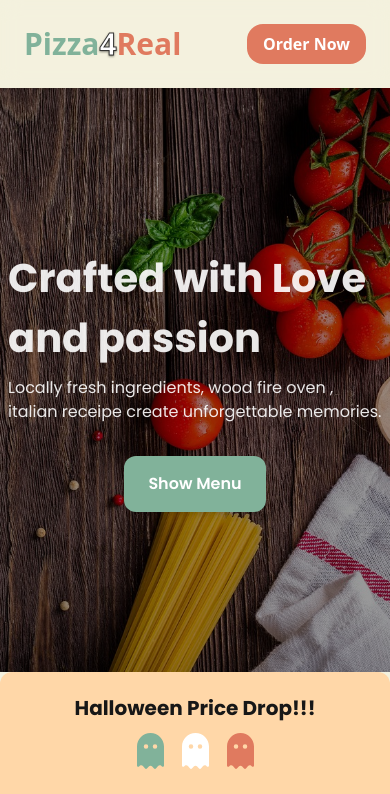
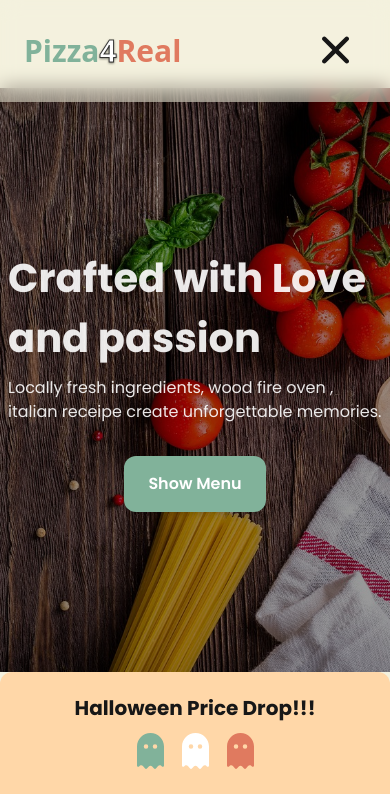
Before and after one commit to sabaudianin/pizza4real, a Next.js app: page / in a window 390 px wide. Shown: the top 794 px of the page. Built offline with nearby package versions, Linux system fonts and the light colour scheme.

Commit message:
feat hamburger menu component

```diff
--- a/src/app/globals.css
+++ b/src/app/globals.css
@@ -9,6 +9,9 @@
   --background: #f4f1de;
   --navColor: rgba(244, 241, 222, 0.5);
   --medium: #666;
+}
+html {
+  scroll-behavior: smooth;
 }
 
 @theme inline {
--- a/src/components/Footer/Footer.tsx
+++ b/src/components/Footer/Footer.tsx
@@ -7,7 +7,7 @@ export const Footer = () => {
   return (
     <div className="bg-[var(--medium)] ">
       <section
-        id="contact"
+        id="footer"
         className="max-w-7xl mx-auto p-4 text-white/90 text-center "
       >
         <div className="grid [grid-template-columns:repeat(auto-fit,minmax(250px,1fr))] gap-4 p-4 pb-8">
@@ -34,7 +34,7 @@ export const Footer = () => {
               <li>
                 <FontAwesomeIcon
                   icon={faInstagram}
-                  className="text-2xl p-2 text-purple-400 hover:text-pink-300 transition-colors duration-300"
+                  className="text-2xl p-2 text-pink-400 hover:text-orange-400 transition-colors duration-300"
                 />
               </li>
             </ul>
--- /dev/null
+++ b/src/components/Nav/HamburgerMenu/HamburgerMenu.tsx
@@ -0,0 +1,24 @@
+"use client";
+import React, { useState } from "react";
+import { FontAwesomeIcon } from "@fortawesome/react-fontawesome";
+import { faBars, faXmark } from "@fortawesome/free-solid-svg-icons";
+
+export const HamburgerMenu = () => {
+  const [isOpen, setIsOpen] = useState<boolean>(false);
+
+  return (
+    <div className="lg:hidden">
+      <button
+        onClick={() => setIsOpen(!isOpen)}
+        aria-label={isOpen ? "Close Menu" : "Open Menu"}
+        aria-expanded={isOpen}
+        aria-controls="mobile-menu"
+      >
+        <FontAwesomeIcon
+          icon={isOpen ? faBars : faXmark}
+          className="text-4xl  p-2"
+        />
+      </button>
+    </div>
+  );
+};
--- a/src/components/Nav/Nav.tsx
+++ b/src/components/Nav/Nav.tsx
@@ -1,5 +1,10 @@
+"use client";
+
 import React from "react";
 import Link from "next/link";
+
+import { OrderNow } from "@/ui/elements/orderNow/OrderNow";
+import { HamburgerMenu } from "./HamburgerMenu/HamburgerMenu";
 
 export const Nav = () => {
   return (
@@ -28,7 +33,7 @@ export const Nav = () => {
           Features
         </Link>
         <Link
-          href="#contact"
+          href="#footer"
           className="hover:text-[var(--error)] transition-colors duration-300 font-medium"
         >
           Contact
@@ -40,9 +45,8 @@ export const Nav = () => {
           About
         </Link>
       </nav>
-      <button className="bg-[var(--error)] px-4 py-2 cursor-pointer rounded-2xl transition-transform duration-300  hover:translate-y-[-2px] hover:shadow-lg font-bold lg:text-xl text-white">
-        Order Now
-      </button>
+      <OrderNow />
+      <HamburgerMenu />
     </section>
   );
 };
--- /dev/null
+++ b/src/ui/elements/orderNow/OrderNow.tsx
@@ -0,0 +1,11 @@
+import React from "react";
+
+export const OrderNow = () => {
+  return (
+    <div className="hidden lg:flex">
+      <button className="bg-[var(--error)] px-4 py-2 cursor-pointer rounded-2xl transition-transform duration-300  hover:scale-105 hover:shadow-lg font-bold lg:text-xl text-white">
+        Order Now
+      </button>
+    </div>
+  );
+};
```
